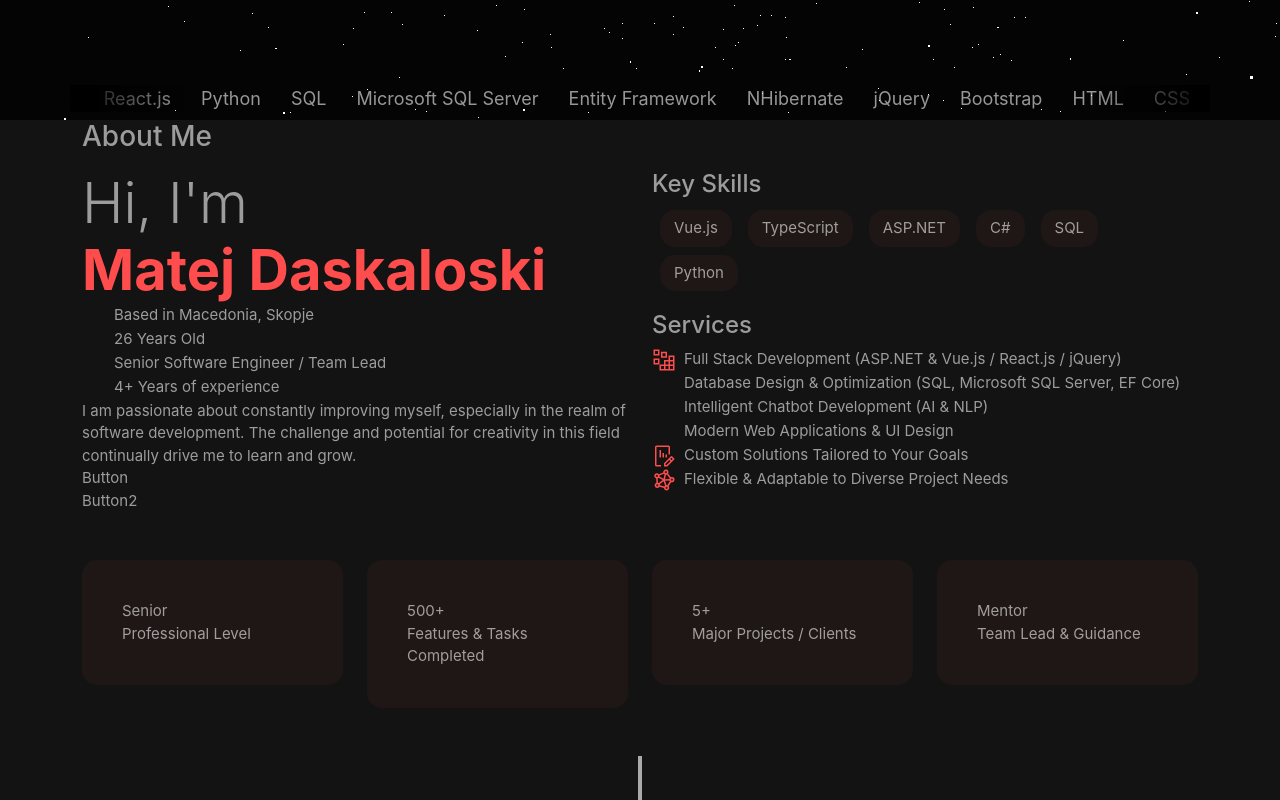
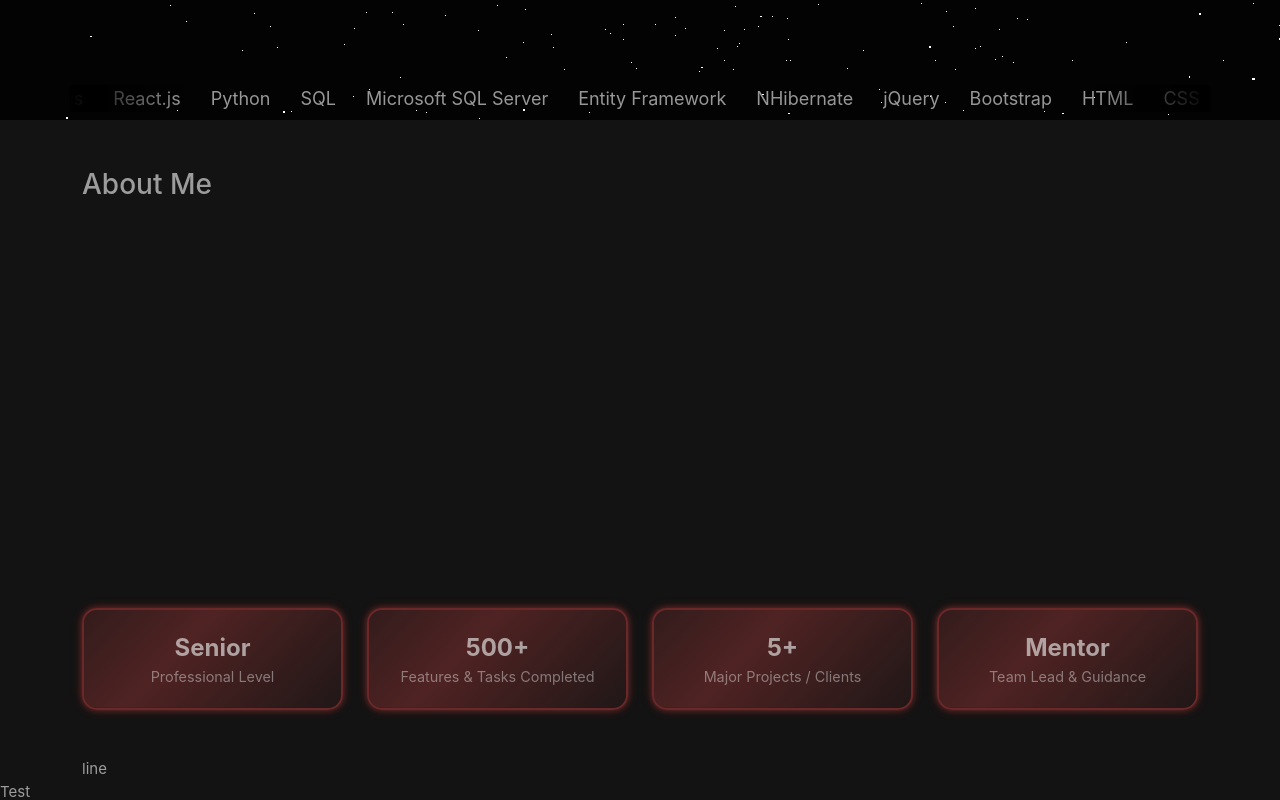
Before and after one commit to DasMatej/portfolio, a Vue app: page / in a window 1280 px wide. Shown: the part 680-1480 px from the top of the page. Built offline with nearby package versions, Linux system fonts and the light colour scheme; some icons are missing; the HTML template or start-up script is replaced by a standard one.

Commit message:
AboutMe.vue done. Will add more hover effects and animations later for now its good. - Started on working experience.

```diff
--- a/src/features/home/components/AboutMe.vue
+++ b/src/features/home/components/AboutMe.vue
@@ -1,25 +1,25 @@
 <template>
-  <section class="container">
+  <section class="container about-section mb-5">
     <div class="h3">About Me</div>
     <div class="mt-3">
       <div class="row mb-5">
-        <div class="col-6">
+        <div class="col-6 about-left">
           <div class="display-4">
             <div>Hi, I'm</div>
             <div class="mt-ft-color-red fw-bold">Matej Daskaloski</div>
           </div>
           <AboutMeInfo />
-          <div>
+          <div class="about-text">
             I am passionate about constantly improving myself, especially in the
             realm of software development. The challenge and potential for
             creativity in this field continually drive me to learn and grow.
           </div>
-          <div>
+          <div class="about-buttons">
             <div>Button</div>
             <div>Button2</div>
           </div>
         </div>
-        <div class="col-6">
+        <div class="col-6 about-right">
           <div class="mb-3">
             <div class="h4">Key Skills</div>
             <KeySkills />
@@ -28,7 +28,7 @@
           <KeyServices />
         </div>
       </div>
-      <div class="mb-5">
+      <div class="mb-5 about-cards">
         <KeyCards />
       </div>
     </div>
@@ -36,10 +36,56 @@
 </template>
 
 <script setup lang="ts">
+import { onMounted } from "vue";
+import gsap from "gsap";
+import { ScrollTrigger } from "gsap/ScrollTrigger";
+
 import AboutMeInfo from "./AboutMeInfo.vue";
 import KeyCards from "./KeyCards.vue";
 import KeyServices from "./KeyServices.vue";
 import KeySkills from "./KeySkills.vue";
+
+gsap.registerPlugin(ScrollTrigger);
+
+onMounted(() => {
+  // Animate left column
+  gsap.from(".about-left", {
+    scrollTrigger: {
+      trigger: ".about-section",
+      start: "top 60%", // when section enters viewport
+      toggleActions: "play none none reverse",
+    },
+    x: -100,
+    opacity: 0,
+    duration: 1,
+    ease: "power3.out",
+  });
+
+  // Animate right column
+  gsap.from(".about-right", {
+    scrollTrigger: {
+      trigger: ".about-section",
+      start: "top 60%",
+      toggleActions: "play none none reverse",
+    },
+    x: 100,
+    opacity: 0,
+    duration: 1,
+    ease: "power3.out",
+    delay: 0.2,
+  });
+
+  // Animate cards with stagger
+  gsap.from(".about-cards", {
+    scrollTrigger: {
+      trigger: ".about-section",
+      start: "top 75%",
+    },
+    y: 50,
+    opacity: 0,
+    duration: 1,
+    ease: "power2.out",
+    delay: 0.4,
+  });
+});
 </script>
-
-<style scoped></style>
--- a/src/features/home/components/KeyCards.vue
+++ b/src/features/home/components/KeyCards.vue
@@ -1,9 +1,10 @@
 <template>
   <div class="row">
-    <div v-for="value in info" class="col-3">
+    <div v-for="(value, i) in info" :key="i" class="col-3">
       <div class="circle">
-        <div>{{ value.text }}</div>
-        <div>{{ value.small }}</div>
+        <div class="wave"></div>
+        <div class="circle-text main">{{ value.text }}</div>
+        <div class="circle-text small">{{ value.small }}</div>
       </div>
     </div>
   </div>
@@ -20,11 +21,82 @@ const info = [
 
 <style scoped>
 .circle {
+  position: relative;
   border-radius: 15px;
   background-color: #ff4d4d0d;
-  padding: 40px;
+  padding: 20px;
+  text-align: center;
+  overflow: hidden; /* keeps wave inside */
+  z-index: 1;
+  cursor: pointer;
+  border: 2px solid #ff4d4d55;
+  transition: transform 0.5s ease;
+  animation: softPulse 6s ease-in-out infinite;
 }
+
 .circle:hover {
   background-color: #fc5e5e0d;
+  transform: scale(1.1);
+}
+
+/* Wave effect */
+.wave {
+  position: absolute;
+  top: 0;
+  width: 150%;
+  height: 100%;
+  background: linear-gradient(
+    120deg,
+    transparent 0%,
+    rgba(255, 77, 77, 0.25) 50%,
+    transparent 100%
+  );
+  transform: skewX(-20deg);
+  animation: waveMove 5s linear infinite;
+  opacity: 0;
+}
+
+@keyframes waveMove {
+  0% {
+    left: -150%;
+  }
+  10% {
+    opacity: 1;
+  }
+  40% {
+    left: 150%;
+    opacity: 0;
+  }
+  100% {
+    left: 150%;
+    opacity: 0;
+  }
+}
+
+@keyframes softPulse {
+  0% {
+    box-shadow: 0 0 6px rgba(255, 77, 77, 0.3), 0 0 12px rgba(255, 77, 77, 0.2);
+  }
+  50% {
+    box-shadow: 0 0 12px rgba(255, 77, 77, 0.4),
+      0 0 24px rgba(255, 77, 77, 0.25);
+  }
+  100% {
+    box-shadow: 0 0 6px rgba(255, 77, 77, 0.3), 0 0 12px rgba(255, 77, 77, 0.2);
+  }
+}
+
+.circle-text.main {
+  font-size: 1.5rem;
+  font-weight: bold;
+  position: relative;
+  z-index: 2;
+}
+
+.circle-text.small {
+  font-size: 0.9rem;
+  opacity: 0.7;
+  position: relative;
+  z-index: 2;
 }
 </style>
--- a/src/features/home/components/Landing.vue
+++ b/src/features/home/components/Landing.vue
@@ -1,5 +1,5 @@
 <template>
-  <section class="heroSection d-flex flex-column full-vh">
+  <section class="heroSection d-flex flex-column full-vh mb-5">
     <LandingBackground />
     <div class="full-vh d-flex flex-column">
       <h1 class="text-center herotitle" style="z-index: 0;">
--- a/src/features/home/components/WorkExperience.vue
+++ b/src/features/home/components/WorkExperience.vue
@@ -1,122 +1,16 @@
 <template>
-  <section class="experience-section" ref="section">
-    <div class="timeline"></div>
-
-    <div
-      v-for="(job, index) in jobs"
-      :key="index"
-      class="experience-card"
-      :class="index % 2 === 0 ? 'left' : 'right'"
-      ref="cards"
-    >
-      <h3>{{ job.company }}</h3>
-      <p>{{ job.role }}</p>
-      <span>{{ job.years }}</span>
-    </div>
-  </section>
+  <div class="container">
+    <div>line</div>
+  </div>
 </template>
 
 <script setup lang="ts">
-import { ref, onMounted } from "vue";
-import { gsap } from "gsap";
-import { ScrollTrigger } from "gsap/ScrollTrigger";
-
-gsap.registerPlugin(ScrollTrigger);
-
-const jobs = [
-  { company: "Company A", role: "Frontend Dev", years: "2020 - 2021" },
-  { company: "Company B", role: "Backend Dev", years: "2021 - 2022" },
-  { company: "Company C", role: "Fullstack Dev", years: "2022 - 2023" },
-  { company: "Company D", role: "Team Lead", years: "2023 - Now" },
-];
-
-const section = ref<HTMLElement | null>(null);
-const cards = ref<HTMLDivElement[]>([]);
-
-onMounted(() => {
-  ScrollTrigger.create({
-    trigger: section.value,
-    start: "top top",
-    end: "bottom bottom",
-    pin: ".timeline",
-  });
-
-  cards.value.forEach((card, i) => {
-    gsap.from(card, {
-      x: i % 2 === 0 ? -200 : 200,
-      opacity: 0,
-      duration: 1,
-      scrollTrigger: {
-        trigger: card,
-        start: "top 80%",
-        toggleActions: "play none none reverse",
-      },
-    });
-    card.addEventListener("mousemove", (e) => {
-      const rect = card.getBoundingClientRect();
-      const x = e.clientX - rect.left; // mouse X inside card
-      const y = e.clientY - rect.top; // mouse Y inside card
-
-      const centerX = rect.width / 2;
-      const centerY = rect.height / 2;
-
-      const rotateX = ((y - centerY) / centerY) * 10; // tilt max 10deg
-      const rotateY = ((x - centerX) / centerX) * 10;
-
-      gsap.to(card, {
-        rotateX: -rotateX,
-        rotateY: rotateY,
-        transformPerspective: 500,
-        ease: "power2.out",
-        duration: 0.3,
-      });
-    });
-
-    card.addEventListener("mouseleave", () => {
-      gsap.to(card, {
-        rotateX: 0,
-        rotateY: 0,
-        ease: "power3.out",
-        duration: 0.5,
-      });
-    });
-  });
-});
+// const jobs: WorkingExperience[] = [
+//   { company: "Company A", role: "Frontend Developer", years: "2018-2019" },
+//   { company: "Company B", role: "Fullstack Developer", years: "2019-2021" },
+//   { company: "Company C", role: "Senior Developer", years: "2021-2023" },
+//   { company: "Company D", role: "Team Lead", years: "2023-Present" },
+// ];
 </script>
 
-<style scoped>
-* {
-  color: black;
-}
-.experience-section {
-  position: relative;
-  z-index: 10;
-}
-
-.timeline {
-  position: absolute;
-  left: 50%;
-  top: 0;
-  width: 4px;
-  height: 100%;
-  background: #aaa;
-  transform: translateX(-50%);
-}
-
-.experience-card {
-  width: 25%;
-  padding: 20px;
-  background: #fff;
-  border-radius: 12px;
-  box-shadow: 0 4px 12px rgba(0, 0, 0, 0.1);
-  position: relative;
-}
-
-.experience-card.left {
-  left: 0;
-}
-
-.experience-card.right {
-  left: 55%;
-}
-</style>
+<style scoped></style>
```
Also changed, not shown: src/features/home/types/WorkingExperience.ts (added, +16 -0 lines).
